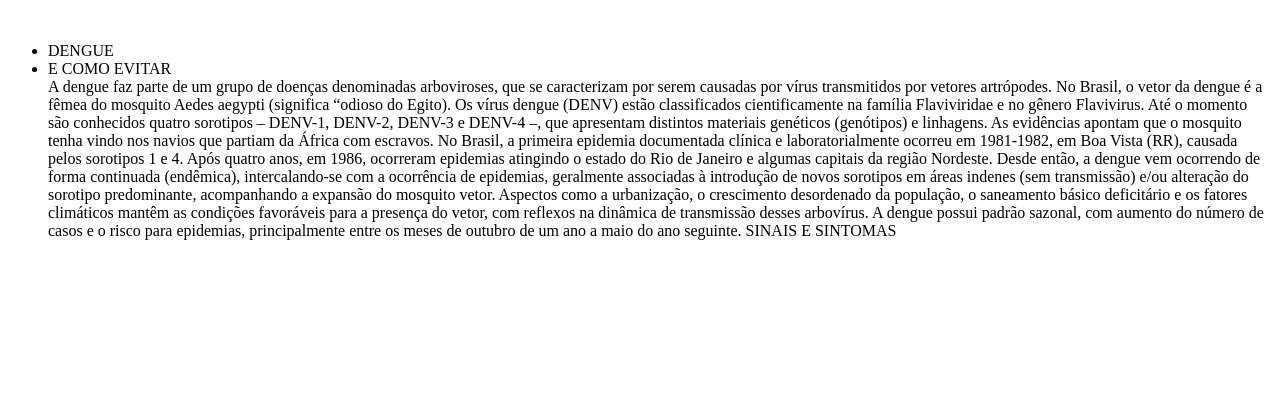
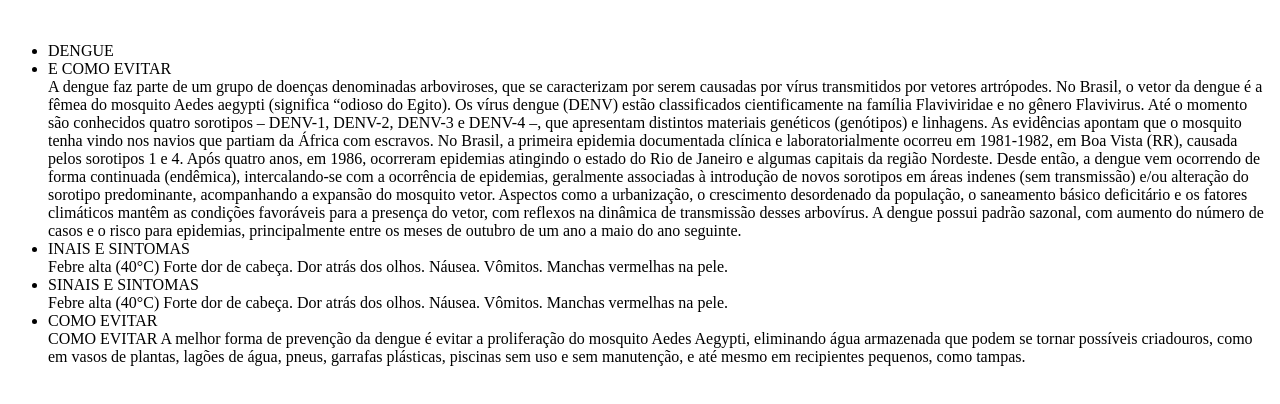
Before and after one commit to picolotto/dengozo, a plain HTML site: page index.html in a window 1280 px wide. Drawn offline with Linux system fonts and the light colour scheme.

Commit message:
Add files via upload

```diff
--- a/index.html
+++ b/index.html
@@ -13,13 +13,43 @@
         <li>E COMO EVITAR</li>
 
 
-        <header>A dengue faz parte de um grupo de doenças denominadas arboviroses, que se caracterizam por serem causadas por vírus transmitidos por vetores artrópodes. No Brasil, o vetor da dengue é a fêmea do mosquito Aedes aegypti (significa “odioso do Egito). Os vírus dengue (DENV) estão classificados cientificamente na família Flaviviridae e no gênero Flavivirus. Até o momento são conhecidos quatro sorotipos – DENV-1, DENV-2, DENV-3 e DENV-4 –, que apresentam distintos materiais genéticos (genótipos) e linhagens.
+
+
+       <header> A dengue faz parte de um grupo de doenças denominadas arboviroses, que se caracterizam por serem causadas por vírus transmitidos por vetores artrópodes. No Brasil, o vetor da dengue é a fêmea do mosquito Aedes aegypti (significa “odioso do Egito). Os vírus dengue (DENV) estão classificados cientificamente na família Flaviviridae e no gênero Flavivirus. Até o momento são conhecidos quatro sorotipos – DENV-1, DENV-2, DENV-3 e DENV-4 –, que apresentam distintos materiais genéticos (genótipos) e linhagens.
 
         As evidências apontam que o mosquito tenha vindo nos navios que partiam da África com escravos. No Brasil, a primeira epidemia documentada clínica e laboratorialmente ocorreu em 1981-1982, em Boa Vista (RR), causada pelos sorotipos 1 e 4. Após quatro anos, em 1986, ocorreram epidemias atingindo o estado do Rio de Janeiro e algumas capitais da região Nordeste. Desde então, a dengue vem ocorrendo de forma continuada (endêmica), intercalando-se com a ocorrência de epidemias, geralmente associadas à introdução de novos sorotipos em áreas indenes (sem transmissão) e/ou alteração do sorotipo predominante, acompanhando a expansão do mosquito vetor.
 
-        Aspectos como a urbanização, o crescimento desordenado da população, o saneamento básico deficitário e os fatores climáticos mantêm as condições favoráveis para a presença do vetor, com reflexos na dinâmica de transmissão desses arbovírus. A dengue possui padrão sazonal, com aumento do número de casos e o risco para epidemias, principalmente entre os meses de outubro de um ano a maio do ano seguinte.
+        Aspectos como a urbanização, o crescimento desordenado da população, o saneamento básico deficitário e os fatores climáticos mantêm as condições favoráveis para a presença do vetor, com reflexos na dinâmica de transmissão desses arbovírus. A dengue possui padrão sazonal, com aumento do número de casos e o risco para epidemias, principalmente entre os meses de outubro de um ano a maio do ano seguinte.</header>
 
-        SINAIS E SINTOMAS
+
+
+        <li>INAIS E SINTOMAS</li>
+
+        <header>
+            Febre alta (40°C)
+            Forte dor de cabeça.
+            Dor atrás dos olhos.
+            Náusea.
+            Vômitos.
+            Manchas vermelhas na pele.
+    </header>
+
+   <li> SINAIS E SINTOMAS</li>
+
+        Febre alta (40°C)
+        Forte dor de cabeça.
+        Dor atrás dos olhos.
+        Náusea.
+        Vômitos.
+        Manchas vermelhas na pele.
+
+
+
+
+       <li>COMO EVITAR</li> COMO EVITAR
+        A melhor forma de prevenção da dengue é evitar a proliferação do mosquito Aedes Aegypti, eliminando água armazenada que podem se tornar possíveis criadouros, como em vasos de plantas, lagões de água, pneus, garrafas plásticas, piscinas sem uso e sem manutenção, e até mesmo em recipientes pequenos, como tampas.
+
+        <img src=>
 
         </header>
     </ul>
```
